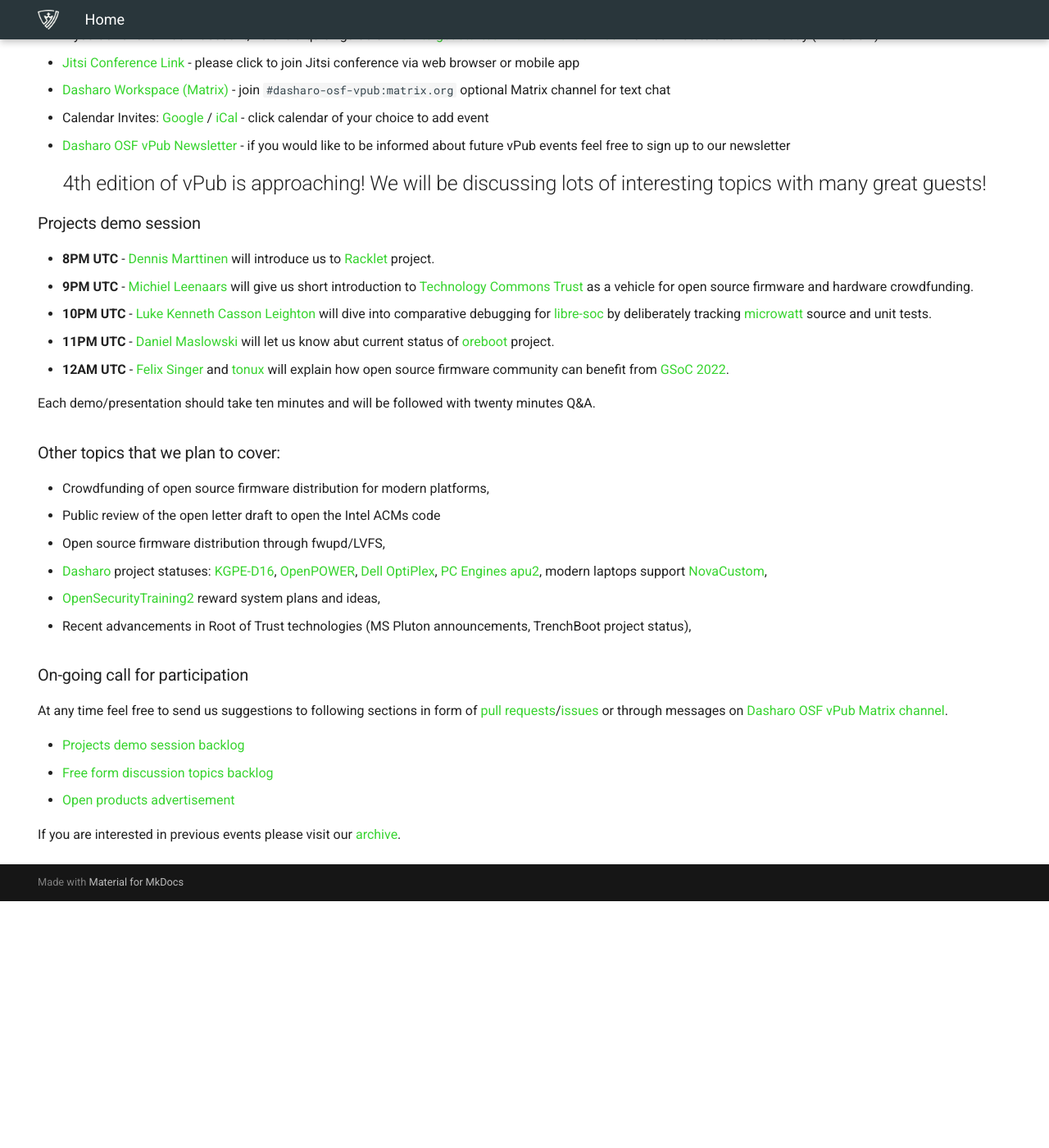
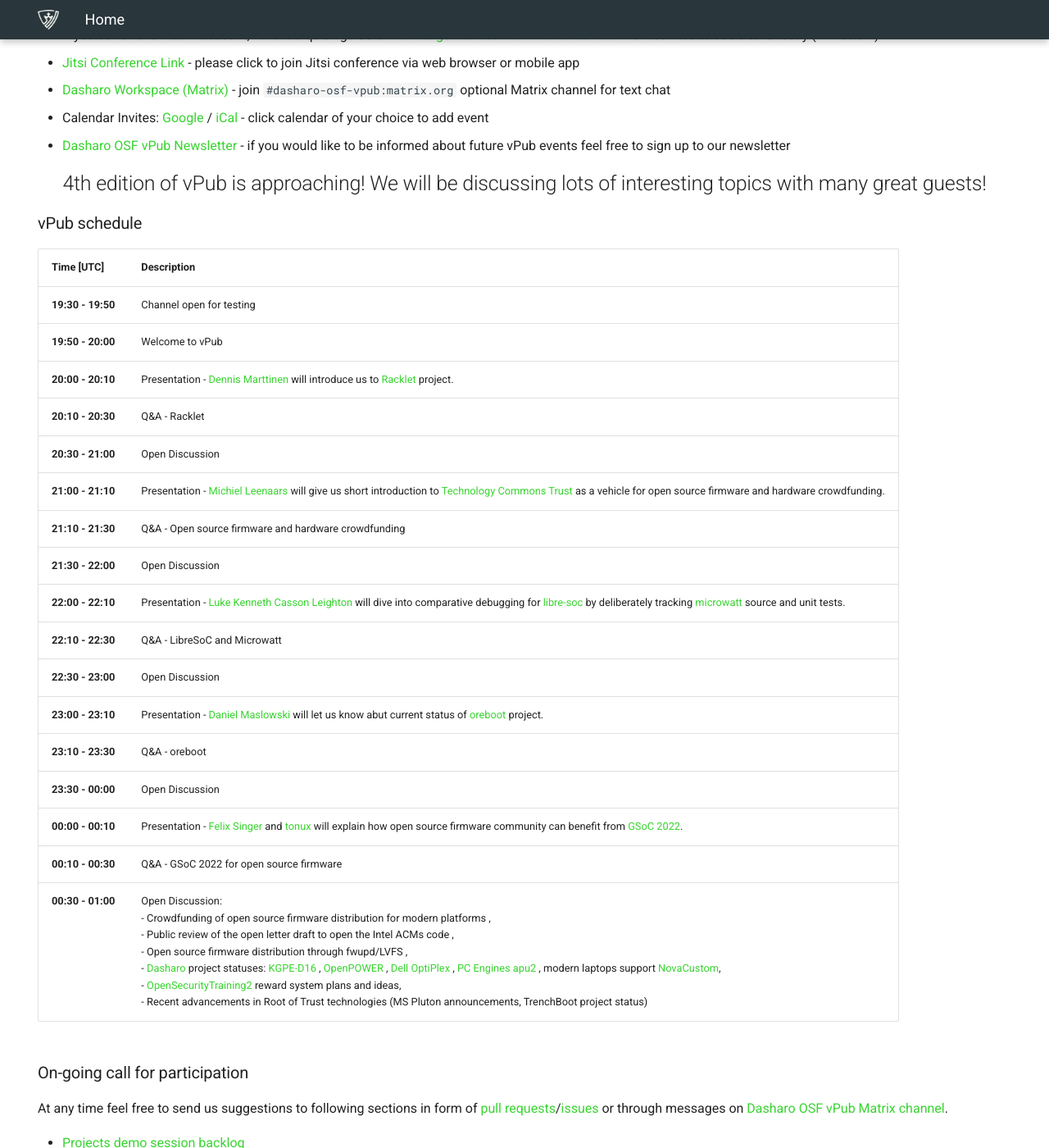
Before and after one commit to Dasharo/vpub, an MkDocs documentation site: the page built from docs/index.md, in a window 1280 px wide and 1400 px high, scrolled down 884 px. Shown: the whole window at 82% size. Built offline with MkDocs 1.6.1 and Material for MkDocs 9.7.7, drawn with Linux system fonts in a browser that asks for light colours; before the commit the page ends 1983 px from its top, so only the background shows below that.

Commit message:
modify agende into table
Signed-off-by: Piotr Król <piotr.krol@3mdeb.com>

```diff
--- a/docs/index.md
+++ b/docs/index.md
@@ -21,24 +21,27 @@
 
 <h2 align="center" style="margin-top: 0px;">4th edition of vPub is approaching! We will be discussing lots of interesting topics with many great guests!</h2>
 
-### Projects demo session
+### vPub schedule
 
-* **8PM UTC** - [Dennis Marttinen](https://twitter.com/twelho) will introduce us to [Racklet](https://racklet.io/) project.
-* **9PM UTC** - [Michiel Leenaars](https://nlnet.nl/people/leenaars.html) will give us short introduction to [Technology Commons Trust](https://technologycommons.org/) as a vehicle for open source firmware and hardware crowdfunding.
-* **10PM UTC** - [Luke Kenneth Casson Leighton](http://twitter.com/lkcl) will dive into comparative debugging for [libre-soc](https://libre-soc.org/) by deliberately tracking [microwatt](https://github.com/antonblanchard/microwatt) source and unit tests.
-* **11PM UTC** - [Daniel Maslowski](https://twitter.com/OrangeCMS) will let us know abut current status of [oreboot](https://github.com/oreboot/oreboot) project.
-* **12AM UTC** - [Felix Singer](https://twitter.com/felixsinger1) and [tonux](https://github.com/Tonux599) will explain how open source firmware community can benefit from [GSoC 2022](https://mail.coreboot.org/hyperkitty/list/coreboot@coreboot.org/thread/PGKTAPC3UEPG722JBUBZYIQQ2UZSGRNA/).
-
-Each demo/presentation should take ten minutes and will be followed with twenty minutes Q&A.
-
-### Other topics that we plan to cover:<br>
-
-* Crowdfunding of open source firmware distribution for modern platforms,<br>
-* Public review of the open letter draft to open the Intel ACMs code<br>
-* Open source firmware distribution through fwupd/LVFS,<br>
-* [Dasharo](https://dasharo.com/) project statuses: [KGPE-D16](https://docs.dasharo.com/variants/asus_kgpe_d16/releases/), [OpenPOWER](https://docs.dasharo.com/variants/talos_2/releases/), [Dell OptiPlex](https://docs.dasharo.com/variants/dell_optiplex/overview/), [PC Engines apu2](pcengines.github.io), modern laptops support [NovaCustom](https://configurelaptop.eu/coreboot-laptop/),<br>
-* [OpenSecurityTraining2](https://ost2.fyi/) reward system plans and ideas,<br>
-* Recent advancements in Root of Trust technologies (MS Pluton announcements, TrenchBoot project status),<br>
+| Time [UTC]  | Description                          |
+| ----------- | ------------------------------------ |
+| **19:30 - 19:50** | Channel open for testing |
+| **19:50 - 20:00** | Welcome to vPub |
+| **20:00 - 20:10** | Presentation - [Dennis Marttinen](https://twitter.com/twelho) will introduce us to [Racklet](https://racklet.io/) project.
+| **20:10 - 20:30** | Q&A - Racklet |
+| **20:30 - 21:00** | Open Discussion |
+| **21:00 - 21:10** | Presentation - [Michiel Leenaars](https://nlnet.nl/people/leenaars.html) will give us short introduction to [Technology Commons Trust](https://technologycommons.org/) as a vehicle for open source firmware and hardware crowdfunding.
+| **21:10 - 21:30** | Q&A - Open source firmware and hardware crowdfunding |
+| **21:30 - 22:00** | Open Discussion |
+| **22:00 - 22:10** | Presentation - [Luke Kenneth Casson Leighton](http://twitter.com/lkcl) will dive into comparative debugging for [libre-soc](https://libre-soc.org/) by deliberately tracking [microwatt](https://github.com/antonblanchard/microwatt) source and unit tests.
+| **22:10 - 22:30** | Q&A - LibreSoC and Microwatt |
+| **22:30 - 23:00** | Open Discussion |
+| **23:00 - 23:10** | Presentation - [Daniel Maslowski](https://twitter.com/OrangeCMS) will let us know abut current status of [oreboot](https://github.com/oreboot/oreboot) project.
+| **23:10 - 23:30** | Q&A - oreboot |
+| **23:30 - 00:00** | Open Discussion |
+| **00:00 - 00:10** | Presentation - [Felix Singer](https://twitter.com/felixsinger1) and [tonux](https://github.com/Tonux599) will explain how open source firmware community can benefit from [GSoC 2022](https://mail.coreboot.org/hyperkitty/list/coreboot@coreboot.org/thread/PGKTAPC3UEPG722JBUBZYIQQ2UZSGRNA/).
+| **00:10 - 00:30** | Q&A - GSoC 2022 for open source firmware |
+| **00:30 - 01:00** | Open Discussion:<br>- Crowdfunding of open source firmware distribution for modern platforms , <br>- Public review of the open letter draft to open the Intel ACMs code , <br>- Open source firmware distribution through fwupd/LVFS , <br>- [Dasharo](https://dasharo.com/) project statuses: [KGPE-D16](https://docs.dasharo.com/variants/asus_kgpe_d16/releases/) , [OpenPOWER](https://docs.dasharo.com/variants/talos_2/releases/) , [Dell OptiPlex](https://docs.dasharo.com/variants/dell_optiplex/overview/) , [PC Engines apu2](pcengines.github.io) , modern laptops support [NovaCustom](https://configurelaptop.eu/coreboot-laptop/),<br>- [OpenSecurityTraining2](https://ost2.fyi/) reward system plans and ideas,<br>- Recent advancements in Root of Trust technologies (MS Pluton announcements, TrenchBoot project status) |
 
 ### On-going call for participation
 
--- a/mkdocs.yml
+++ b/mkdocs.yml
@@ -12,6 +12,7 @@
     - pymdownx.keys
     - attr_list
     - meta
+    - tables
     - pymdownx.tasklist:
           custom_checkbox: true
 plugins: []
```
